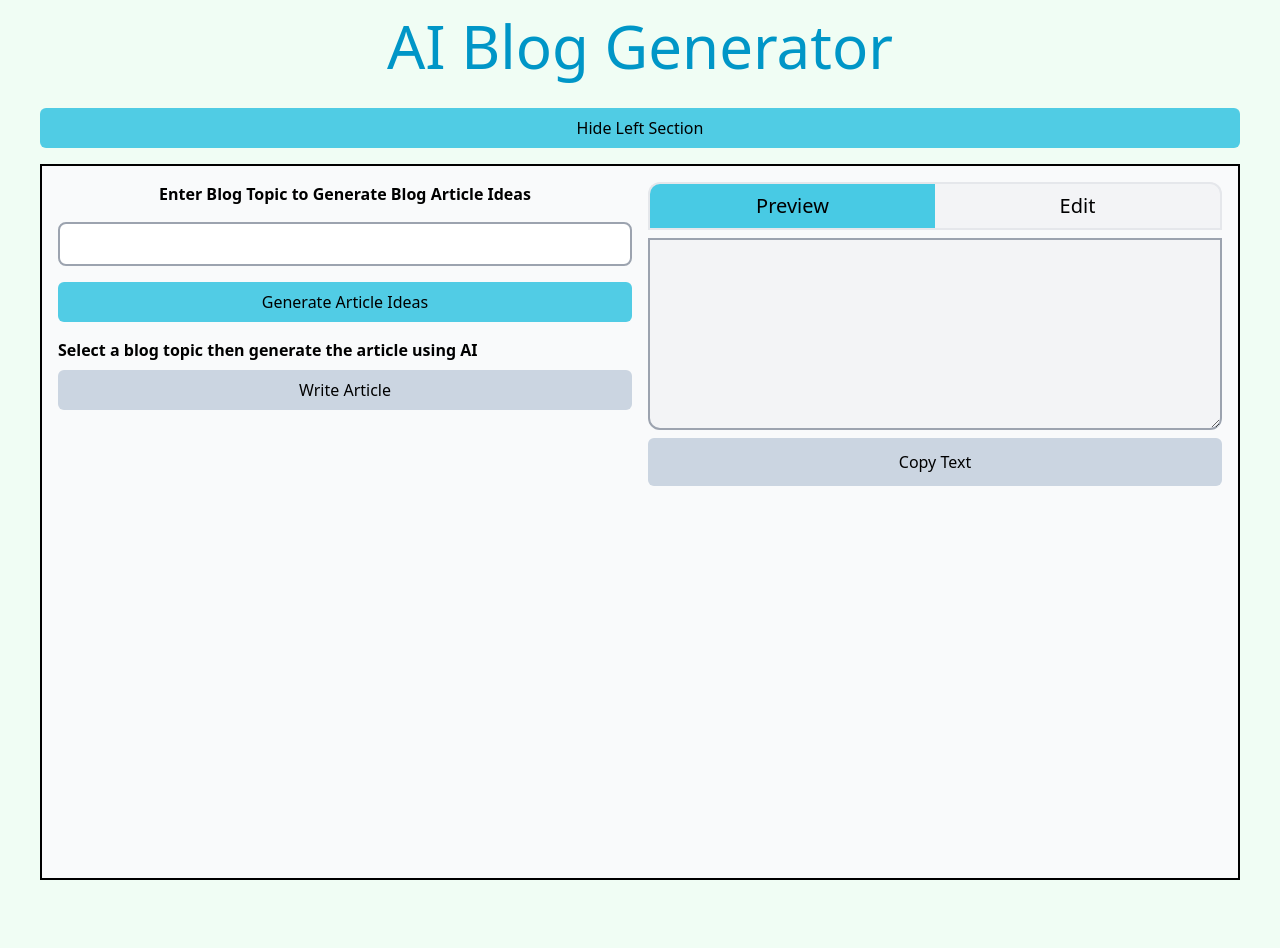
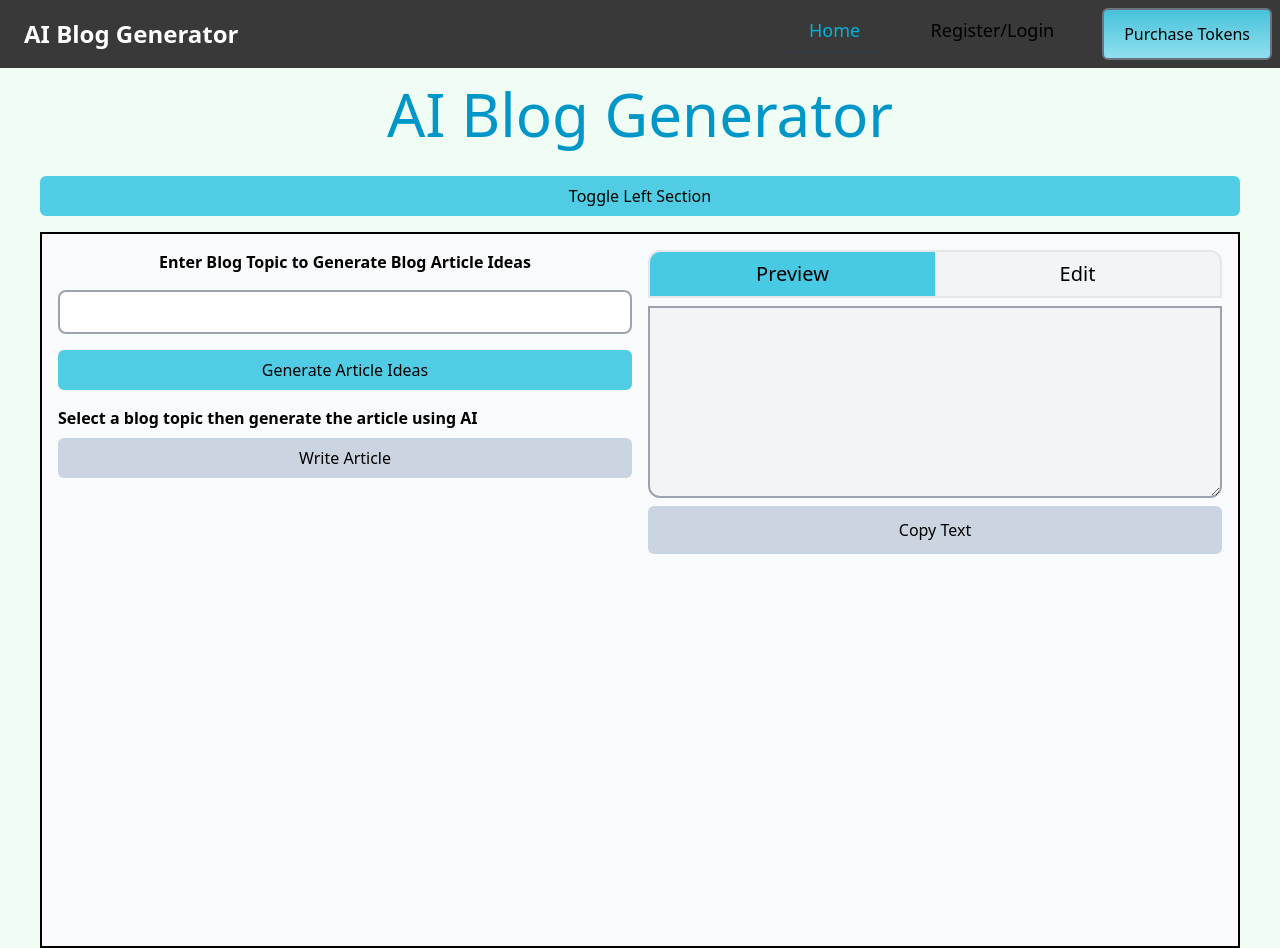
Before and after one commit to edanphillip/ai-blog-generator, a Next.js app: page / in a window 1280 px wide. Before the commit the page ends 880 px from the top, so only its background shows below. Built offline with nearby package versions, Linux system fonts and the light colour scheme; a web font is replaced by a local one.

Commit message:
add navbar

```diff
--- a/app/air.css
+++ /dev/null
@@ -1,199 +0,0 @@
-@media print {
-  *,
-  *:before,
-  *:after {
-    background: transparent !important;
-    color: #000 !important;
-    box-shadow: none !important;
-    text-shadow: none !important;
-  }
-
-  a,
-  a:visited {
-    text-decoration: underline;
-  }
-
-  a[href]:after {
-    content: " (" attr(href) ")";
-  }
-
-  abbr[title]:after {
-    content: " (" attr(title) ")";
-  }
-
-  a[href^="#"]:after,
-  a[href^="javascript:"]:after {
-    content: "";
-  }
-
-  pre,
-  blockquote {
-    border: 1px solid #999;
-    page-break-inside: avoid;
-  }
-
-  thead {
-    display: table-header-group;
-  }
-
-  tr,
-  img {
-    page-break-inside: avoid;
-  }
-
-  img {
-    max-width: 100% !important;
-  }
-
-  p,
-  h2,
-  h3 {
-    orphans: 3;
-    widows: 3;
-  }
-
-  h2,
-  h3 {
-    page-break-after: avoid;
-  }
-}
-
-html {
-  font-size: 12px;
-}
-
-@media screen and (min-width: 32rem) and (max-width: 48rem) {
-  html {
-    font-size: 15px;
-  }
-}
-
-@media screen and (min-width: 48rem) {
-  html {
-    font-size: 16px;
-  }
-}
-
-body {
-  line-height: 1.85;
-}
-
-p,
-.air-p {
-  font-size: 1rem;
-  margin-bottom: 1.3rem;
-}
-
-h1,
-.air-h1,
-h2,
-.air-h2,
-h3,
-.air-h3,
-h4,
-.air-h4 {
-  margin: 1.414rem 0 .5rem;
-  font-weight: inherit;
-  line-height: 1.42;
-}
-
-h1,
-.air-h1 {
-  margin-top: 0;
-  font-size: 3.998rem;
-}
-
-h2,
-.air-h2 {
-  font-size: 2.827rem;
-}
-
-h3,
-.air-h3 {
-  font-size: 1.999rem;
-}
-
-h4,
-.air-h4 {
-  font-size: 1.414rem;
-}
-
-h5,
-.air-h5 {
-  font-size: 1.121rem;
-}
-
-h6,
-.air-h6 {
-  font-size: .88rem;
-}
-
-small,
-.air-small {
-  font-size: .707em;
-}
-
-/* https://github.com/mrmrs/fluidity */
-
-img,
-canvas,
-iframe,
-video,
-svg,
-select,
-textarea {
-  max-width: 100%;
-}
-
-@import url(http://fonts.googleapis.com/css?family=Open+Sans:300italic,300);
-
-body {
-  color: #444;
-  font-family: 'Open Sans', Helvetica, sans-serif;
-  font-weight: 300;
-  margin: 6rem auto 1rem;
-  max-width: 48rem;
-  text-align: center;
-}
-
-img {
-  border-radius: 50%;
-  height: 200px;
-  margin: 0 auto;
-  width: 200px;
-}
-
-a,
-a:visited {
-  color: #3498db;
-}
-
-a:hover,
-a:focus,
-a:active {
-  color: #2980b9;
-}
-
-pre {
-  background-color: #fafafa;
-  padding: 1rem;
-  text-align: left;
-}
-
-blockquote {
-  margin: 0;
-  border-left: 5px solid #7a7a7a;
-  font-style: italic;
-  padding: 1.33em;
-  text-align: left;
-}
-
-ul,
-ol,
-li {
-  text-align: left;
-}
-
-p {
-  color: #777;
-}
--- /dev/null
+++ b/app/components/CallToActionButton.tsx
@@ -0,0 +1,9 @@
+'use client'
+const CallToActionButton = ({ className: classname = "", cta = "Purchase Tokens" }: { cta?: string, className?: string }) => {
+  return (<button onClick={() => { document.getElementById("contact")?.scrollIntoView({ behavior: "smooth" }) }} className={"border-2 border-gray-500 transform rounded-md bg-primary-600/95 px-5 py-3 font-medium text-primaryText-light transition-colors hover:bg-primary-500/90 hover:text-primaryText-dark  duration-300 min-w-[115px]  " + classname}>
+    {cta}
+  </button>
+  )
+}
+
+export default CallToActionButton
--- /dev/null
+++ b/app/components/CustomNavBarLink.tsx
@@ -0,0 +1,14 @@
+'use client'
+import Link from "next/link";
+import { usePathname } from "next/navigation";
+
+export const CustomNavBarLink = ({ route, text }: { route: string, text: string }) => {
+  const currentRoute = usePathname();
+  const currentRouteTheme = "hover:bg-primary-900 hover:text-black rounded-md block transition-all duration-300 text-center py-2 pr-4 pl-3 border-b min-w-[100px] min-h-[30px] items-center text-lg font-medium text-primaryText-light border-primary-200/20 md:bg-transparent md:border- md:text-primary-500"
+  const notCurrentRouteTheme = "hover:bg-primary-900 hover:text-black rounded-md block transition-all duration-300 text-center py-2 pr-4 pl-3 border-b min-w-[100px] min-h-[30px] items-center text-lg font-medium hover:font-semibold border-primary-200/20 text-primaryText-light md:border-0 md:hover:text-primary-300 "
+  return <li>
+    {currentRoute === route && <Link className={"hover:bg-primary-900 hover:text-black rounded-md block transition-all duration-300 text-center py-2 pr-4 pl-3 border-b min-w-[100px] min-h-[30px] items-center text-lg font-medium text-primaryText-light border-primary-200/20 md:bg-transparent md:border- md:text-primary-500"} href={route}  >{text}</Link>}
+    {currentRoute !== route && <Link className={"hover:bg-primary-900 hover:text-black rounded-md block transition-all duration-300 text-center py-2 pr-4 pl-3 border-b min-w-[100px] min-h-[30px] items-center text-lg font-medium hover:font-semibold border-primary-200/20 text-primaryText-light md:border-0 md:hover:text-primary-300"} href={route}  >{text}</Link>}
+  </li>
+}
+export default CustomNavBarLink
--- /dev/null
+++ b/app/components/NavBar.tsx
@@ -0,0 +1,34 @@
+'use client'
+import Image from 'next/image';
+import Link from 'next/link';
+import { useState } from 'react';
+import CustomNavBarLink from './CustomNavBarLink';
+import CallToActionButton from './CallToActionButton';
+const CustomNavbar = () => {
+    const [hamburgerIsOpen, setHamburgerOpen] = useState(false);
+    return (
+        <nav className="bg-[#393939] border-gray-200">
+            <div className="max-w-screen-xl flex flex-wrap items-center justify-between mx-auto p-2">
+                <Link href="/" className='flex hover:drop-shadow-xl shadow-tahiti-400'>
+                    <span className=" mx-4 self-center whitespace-nowrap text-2xl  font-semibold text-primaryText-light text-white">AI Blog Generator</span>
+                </Link>
+                <button onClick={() => setHamburgerOpen(!hamburgerIsOpen)} type="button" className="inline-flex items-center p-2 w-10 h-10 justify-center text-sm text-gray-500 rounded-lg md:hidden   focus:outline-none focus:ring-2 focus:ring-gray-200 " aria-controls="navbar-default" aria-expanded="false">
+                    <span className="sr-only">Open main menu</span>
+                    <svg className="w-5 h-5" aria-hidden="true" xmlns="http://www.w3.org/2000/svg" fill="none" viewBox="0 0 17 14">
+                        <path stroke="currentColor" strokeLinecap="round" strokeLinejoin="round" strokeWidth="2" d="M1 1h15M1 7h15M1 13h15" />
+                    </svg>
+                </button>
+                <div hidden={!hamburgerIsOpen} className=" w-full md:block md:w-auto" id="navbar-default">
+                    <ul className="font-medium flex flex-col mt-4 p-4 border border-gray-100 rounded-lg rtl:space-x-reverse
+                    md:p-0 md:flex-row md:space-x-8 md:mt-0 md:border-0">
+                        <CustomNavBarLink route="/" text='Home' />
+                        <CustomNavBarLink route="/login" text="Register/Login" />
+                        <CallToActionButton className="transform rounded-md bg-gradient-to-t transition-all hover:from-primary-500 from-primary-700  bg-primary-600/95 px-4 py-1 font-medium text-primaryText-light  font- hover:bg-primary-500/90" />
+
+                    </ul>
+                </div>
+            </div>
+        </nav>
+    )
+}
+export default CustomNavbar
--- a/app/layout.tsx
+++ b/app/layout.tsx
@@ -1,8 +1,8 @@
 import type { Metadata } from 'next'
-import { Inter } from 'next/font/google'
+import { Hedvig_Letters_Sans as Font } from 'next/font/google'
 import './globals.css'
 
-const inter = Inter({ subsets: ['latin'] })
+const inter = Font({ weight: "400", subsets: ["latin"], display: "swap" })
 
 export const metadata: Metadata = {
   title: 'Create Next App',
--- /dev/null
+++ b/app/login/page.tsx
@@ -0,0 +1,12 @@
+import React from 'react'
+import CustomNavbar from '../components/NavBar'
+
+const page = () => {
+  return (
+    <div>
+      <CustomNavbar />
+    </div>
+  )
+}
+
+export default page
--- a/app/openaitests.js
+++ /dev/null
@@ -1,14 +0,0 @@
-import OpenAI from "openai";
-
-const openai = new OpenAI();
-
-async function main() {
-	const completion = await openai.chat.completions.create({
-		messages: [{ role: "system", content: "You are a helpful assistant." }],
-		model: "gpt-3.5-turbo",
-	});
-
-	console.log(completion.choices[0]);
-}
-
-main();
--- a/app/page.tsx
+++ b/app/page.tsx
@@ -2,11 +2,11 @@
 'use client'
 import { StreamingTextResponse } from "ai";
 // import "./air.css"
-import useAutosizeTextArea from "./useAutosizeTextArea";
-
+import useAutosizeTextArea from "./components/useAutosizeTextArea";
 import { useState, useRef, useEffect } from "react";
 import Markdown from "react-markdown";
 import { BeatLoader } from "react-spinners";
+import CustomNavbar from "./components/NavBar";
 interface blogidea {
   idea: string,
 }
@@ -172,6 +172,9 @@ export default function Home() {
   }
 
   return (
+    <div className="flex flex-col w-screen overflow-x-clip">
+
+      <CustomNavbar />
       <main className={`text-black flex min-h-screen flex-col  content-center px-10 `}>
 
         <div className="flex flex-col gap-y-2 w-[100%] ">
@@ -181,7 +184,7 @@ export default function Home() {
           <button className="transform  rounded-md bg-primary-600/95 px-5 py-2 my-2 font-medium text-primaryText-light transition-colors hover:bg-primary-500/90  duration-300 w-100%  "
             onClick={
               () => setMainSectionHidden(!mainSectionHidden)
-          }>Hide Left Section</button>
+            }>Toggle Left Section</button>
           <div className="flex flex-col lg:flex-row gap-4 justify-around p-4 border-2 border-black w-full bg-gray-50 ">
             <div className={"flex flex-col  gap-y-2 w-[100%] " + (mainSectionHidden ? "hidden" : "")}>
 
@@ -274,5 +277,6 @@ export default function Home() {
           </div>
         </div>
       </main>
+    </div>
   )
 }
```
Also changed, not shown: app/components/models.ts (renamed from app/models.ts), app/components/useAutosizeTextArea.ts (renamed from app/useAutosizeTextArea.ts). Lines whose indentation alone changed are shown as unchanged.
